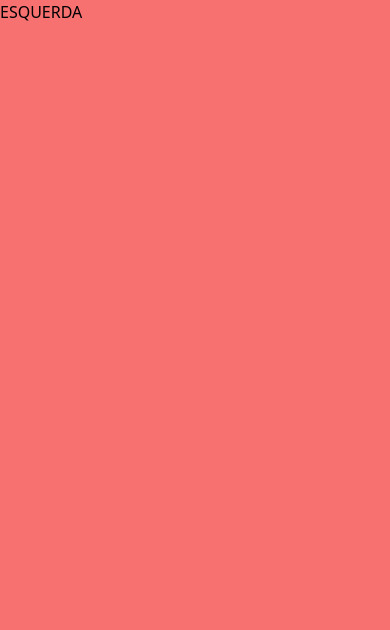
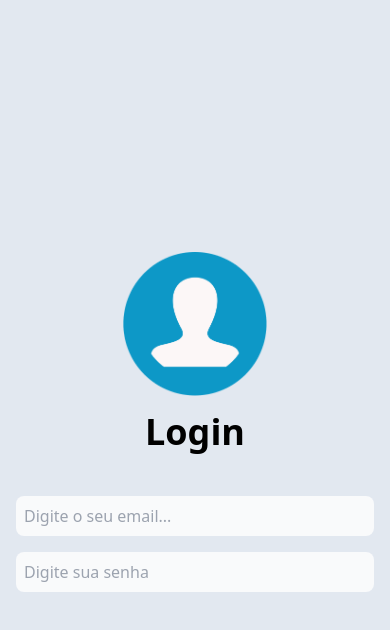
Before and after one commit to DaviSant0s/LoginScreen_tailwindcss, a website: page src/index.html in a window 390 px wide. Drawn offline with Linux system fonts and the light colour scheme.

Commit message:
posicionamento dos inputs, titulo e imagem do login para o mobile

```diff
--- a/src/index.html
+++ b/src/index.html
@@ -9,7 +9,29 @@
 <body class="bg-slate-200">
 
   <main class="w-full min-h-screen flex flex-col md:flex-row items-center justify-center mx-auto ">
-    <section class="w-full flex-1 bg-red-400">ESQUERDA</section>
+    <section class="w-full flex-1 flex flex-col justify-center items-center p-4">
+      <div class="w-full max-w-xl flex justify-center items-center flex-col gap-4">
+        <img
+          src="assets/user.png"
+          alt="Logo do suário"
+          class="w-36 hover:scale-110 duration-300"
+        >
+
+        <h1 class="text-4xl font-bold mb-7">Login</h1>
+        <input
+          type="text"
+          placeholder="Digite o seu email..."
+          class="w-full p-2 rounded-lg outline-none bg-gray-50 focus:bg-white"
+        />
+
+        <input
+          type="password"
+          placeholder="Digite sua senha"
+          class="w-full p-2 rounded-lg outline-none bg-gray-50 focus:bg-white"
+        />
+
+      </div>
+    </section>
     <section class="hidden md:flex w-full flex-1 bg-blue-400">DIREITA</section>
   </main>
 
```
Also changed, not shown: src/assets/techs.png (added), src/assets/user.png (added), styles/output.css.
